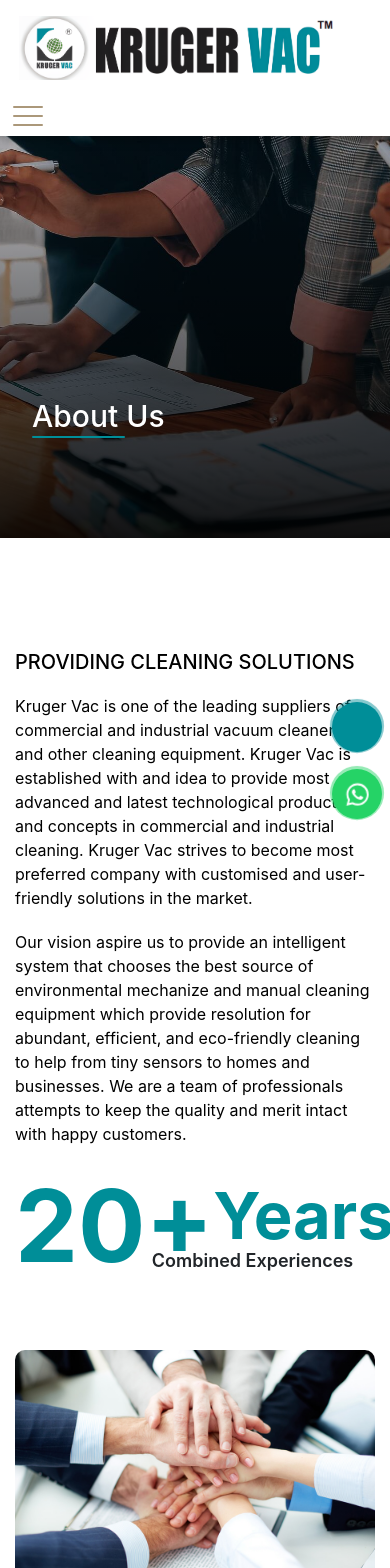
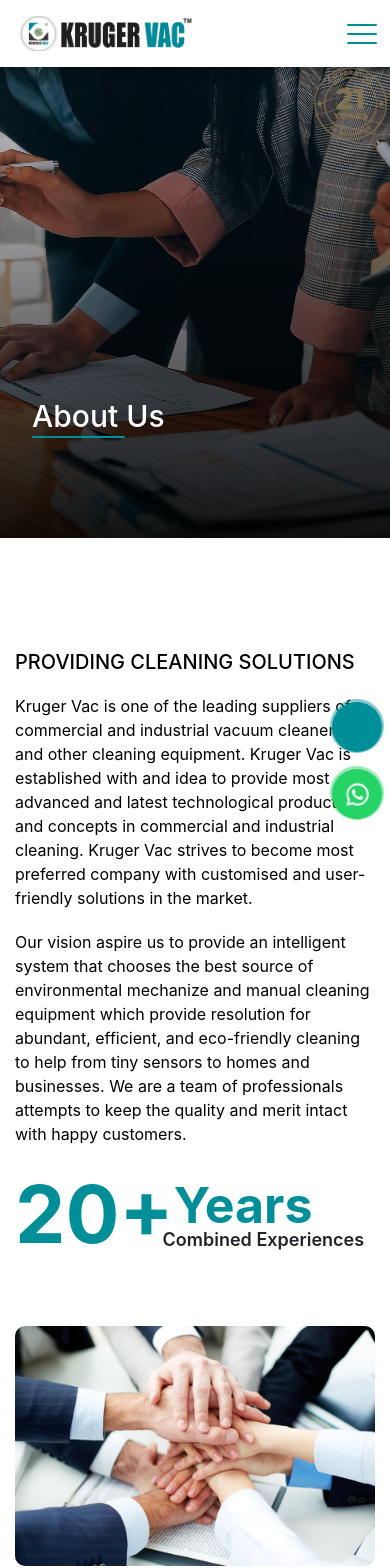
Before and after one commit to ShabbeerLio/scrubber-driers, a React (Create React App) app: page /krugervac/about in a window 390 px wide. Shown: the top 1568 px of the page. Built offline with nearby package versions, Linux system fonts and the light colour scheme.

Commit message:
website done

```diff
--- a/src/Component/About/About.css
+++ b/src/Component/About/About.css
@@ -75,7 +75,7 @@
   /* rotate: 90deg; */
 }
 
-.about-best img{
+.about-best img {
   width: 25%;
   position: absolute;
   top: 0%;
@@ -140,9 +140,11 @@
   }
 
   .about-title h4 {
-    margin-top: 20px;
     font-size: 20px;
-    line-height: 25px;
+    line-height: 30px;
+  }
+  .about-title h4 span {
+    font-size: 30px;
   }
 
   .about-right {
@@ -160,4 +162,21 @@
     width: 100%;
     text-align: center;
   }
+
+  .about-degit h3 {
+    font-size: 80px;
+    font-weight: 700;
+    color: #008e98;
+    position: relative;
+    margin-right: 7rem;
+    margin-bottom: 0;
+  }
+
+  .about-degit h3 span {
+    font-size: 50px;
 }
+
+  .about-degit-title p {
+    left: 44%;
+  }
+}
--- a/src/Component/AboutPage/AboutPage.css
+++ b/src/Component/AboutPage/AboutPage.css
@@ -10,8 +10,24 @@
 }
 
 @media only screen and (max-width: 680px) {
-    .aboutPage-right {
-        width: 100%;
-        order: 2;
-      }
+  .aboutPage-right {
+    width: 100%;
+    order: 2;
+  }
+  .about-degit h3 {
+    font-size: 80px;
+    font-weight: 700;
+    color: #008e98;
+    position: relative;
+    margin-right: 7rem;
+    margin-bottom: 0;
+  }
+
+  .about-degit h3 span {
+    font-size: 50px;
+  }
+
+  .about-degit-title p {
+    left: 41%;
+  }
 }
--- a/src/Component/Banner/Banner.css
+++ b/src/Component/Banner/Banner.css
@@ -101,7 +101,7 @@
 
 @media only screen and (max-width: 680px) {
   .banner-stick{
-    background-color: transparent;
+    background-color: #bcc6ce;
     position: relative;
     z-index: 1;
   }
@@ -109,4 +109,13 @@
   .banner-stick-box{
     padding: 1rem ;
   }
+
+  .banner-stick-box h1{
+    margin-bottom: 1rem;
+    font-size: 60px;
+    font-weight: 700;
+    color: white;
+    font-family: "Roboto";
+    line-height: 70px;
+  }
 }
--- a/src/Component/Highlights/Highlights.js
+++ b/src/Component/Highlights/Highlights.js
@@ -1,8 +1,6 @@
 import React from 'react'
 import "./Highlights.css"
 import high from "../../Assets/Highlights/highlights.png"
-import HighlightsData from './HighlightsData';
-import { IoCheckmarkCircle } from "react-icons/io5";
 
 const Highlights = () => {
 
@@ -11,8 +9,7 @@
             <div className='Highlights-main'>
                 <div className="highlights-item">
                     <div className="highlights-left">
-                        <h2>Our Auto Scrubber dryers have high contact pressure and scrubbers which can clean, strip and polish both uneven and smooth floors or shampoo carpets.</h2>
-
+                        <h2>Scrubber driers clean and dry in a single pass and leave behind clean and dirty surfaces . These machines have powerfull cleaning performance with large capacity fresh water and dirty water tanks.</h2>
                     </div>
                     <div className="highlights-right">
                         <img src={high} alt="DLF Andheri Mumbai" />
--- a/src/Component/Navbar/Navbar.css
+++ b/src/Component/Navbar/Navbar.css
@@ -14,7 +14,6 @@
   padding: 0px 15px;
   background-color: white;
   border-radius: 8px;
-
 }
 .navbar-items {
   width: 100%;
@@ -22,7 +21,7 @@
 }
 
 /* logo */
-.company-logo-box a h5{
+.company-logo-box a h5 {
   display: flex;
   align-items: center;
   color: black;
@@ -81,7 +80,7 @@
   position: absolute;
   height: 2px;
   width: 100%;
-  background: #ab987a;
+  background: #008e98;
   border-radius: 1px;
   opacity: 1;
   left: 0;
@@ -191,7 +190,6 @@
   margin-right: 10px;
 }
 
-
 .nav-menu ul li a:hover {
   color: black !important;
 }
@@ -286,7 +284,6 @@
   bottom: 50%;
   right: -4%;
   rotate: -90deg;
-
 }
 
 .fix-icon-enquery p {
@@ -344,18 +341,27 @@
   display: none !important;
 }
 
-.dropdown-item{
-font-size: 14px !important;
+.dropdown-item {
+  font-size: 14px !important;
 }
-.dropdown-item svg{
-rotate: -90deg;
-margin-right: 8px;
+.dropdown-item svg {
+  rotate: -90deg;
+  margin-right: 8px;
 }
 
-.dropdown-item.active, .dropdown-item:active {
+.dropdown-item.active,
+.dropdown-item:active {
   color: #fff !important;
   text-decoration: none;
   background-color: #008e98;
+}
+
+.celebrate img {
+  position: absolute;
+  top: 8%;
+  right: -15%;
+  width: 6%;
+  object-fit: cover;
 }
 
 @media screen and (min-width: 1200px) {
@@ -411,13 +417,13 @@
   }
 }
 @media only screen and (max-width: 540px) {
-
   .navBar {
     top: 0;
   }
 
   .company-logo img {
-    max-height: 80px;
+    max-height: 60px;
+    width: 80%;
   }
 
   /* .company-logo img {
@@ -426,4 +432,12 @@
   .fix-icon-enquery {
     right: -15%;
   }
+
+  .celebrate img {
+    position: absolute;
+    top: 100%;
+    right: 0%;
+    width: 19%;
+    object-fit: cover;
+  }
 }
--- a/src/Component/Navbar/Navbar.js
+++ b/src/Component/Navbar/Navbar.js
@@ -5,6 +5,7 @@
 import Logo from "../../Assets/logo.png"
 import { IoLogoWhatsapp } from "react-icons/io5";
 import FormFloat from './FormFloat';
+import celimg from "../../Assets/celebrate.png"
 
 const Navbar = (props) => {
 
@@ -69,7 +70,7 @@
                                     <Link
                                         className={`nav-link ${activeLink === '/' ? 'active' : ''}`}
                                         to="/krugervac"
-                                        // onClick={() => handleLinkClick('/')}
+                                    // onClick={() => handleLinkClick('/')}
                                     >
                                         {/* <h5>DLF Andheri Mumbai</h5> */}
                                         <img src={Logo} alt="" />
@@ -170,6 +171,9 @@
                                     </ul>
                                 </div>
                             </div>
+                            <div className="celebrate">
+                                <img src={celimg} alt="" />
+                            </div>
                             <div className="fix-icon-call">
                                 <span className='shine'></span>
                                 <Link to='tel: +919810291946'>
--- a/src/Component/PageBanner/PageBanner.css
+++ b/src/Component/PageBanner/PageBanner.css
@@ -56,6 +56,6 @@
   }
   .PageBanner p {
     width: 100%;
-    font-size: 14px;
+    font-size: 12px;
   }
 }
--- a/src/Pages/Contact/Contact.css
+++ b/src/Pages/Contact/Contact.css
@@ -1,5 +1,5 @@
 .Contact {
-  padding: 5rem 0rem;
+  padding: 0 0 5rem 0rem;
   width: 100%;
 }
 
```
Also changed, not shown: src/Assets/celebrate.png (added).
